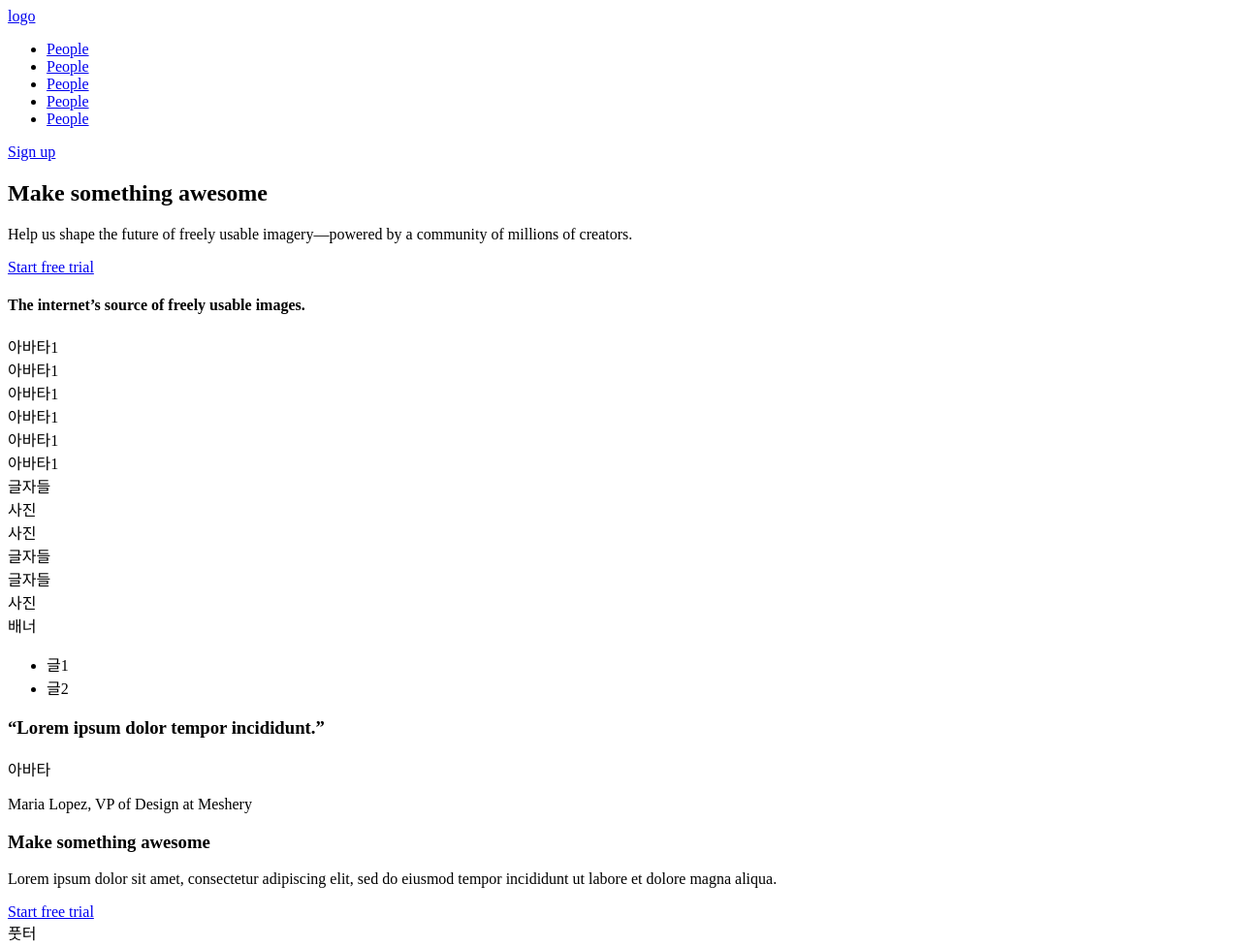
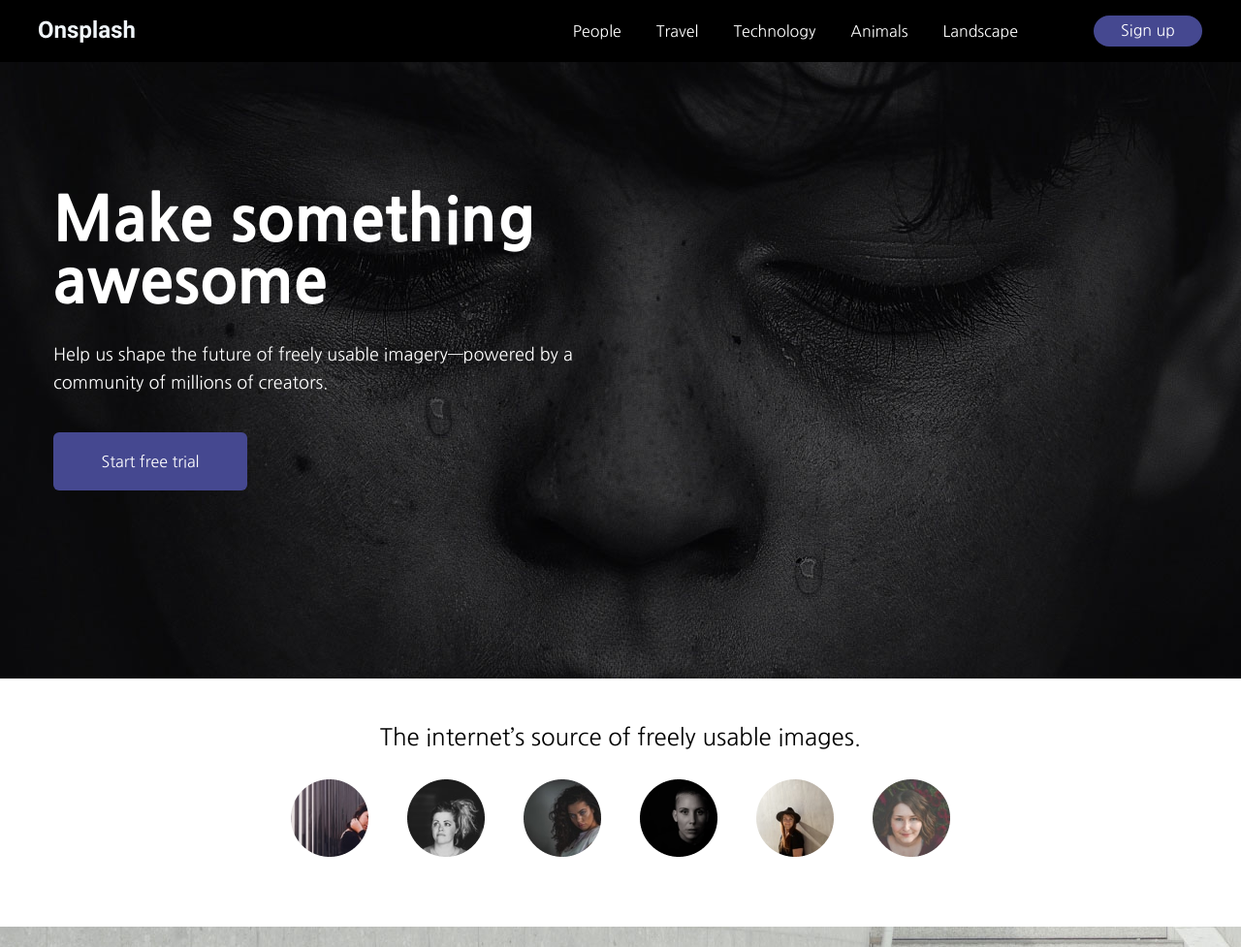
Before and after one commit to harimbu/homepage_01, a plain HTML site: page index.html in a window 1280 px wide. Shown: the top 977 px of the page at 97% size. Drawn offline with Linux system fonts and the light colour scheme.

Commit message:
homepage 01

```diff
--- /dev/null
+++ b/css/main.css
@@ -0,0 +1,184 @@
+@import url('https://fonts.googleapis.com/css2?family=Nanum+Gothic:wght@400;700;800&display=swap');
+
+body {
+  font-family: 'Nanum Gothic', sans-serif;
+  font-size: 16px;
+}
+
+a {
+  color: inherit;
+  text-decoration: none;
+}
+
+img {
+  display: block;
+}
+
+.btn {
+  display: block;
+  font-size: 14;
+  background: #454890;
+  width: 112px;
+  height: 32px;
+  border-radius: 32px;
+  color: #fff;
+  text-align: center;
+  line-height: 30px;
+}
+
+/* header */
+.header {
+  height: 64px;
+  display: flex;
+  align-items: center;
+  color: #fff;
+  background: #000;
+  padding: 0 40px;
+  box-sizing: border-box;
+  position: fixed;
+  top: 0;
+  left: 0;
+  width: 100%;
+}
+
+.header ul {
+  display: flex;
+  margin-right: 60px;
+}
+
+.header ul li a {
+  display: block;
+  padding: 0 18px;
+  height: 64px;
+  line-height: 64px;
+}
+
+.header .logo {
+  margin-right: auto;
+}
+
+/* container */
+.container {
+  width: 1170px;
+  margin: 0 auto;
+}
+
+/* slide */
+.slide_container {
+  height: 700px;
+  background: url('../images/bg_01.jpg') no-repeat;
+  background-position: center;
+  background-size: cover;
+  color: #fff;
+}
+
+.container.slide {
+  display: flex;
+  height: 700px;
+  justify-content: center;
+  flex-direction: column;
+}
+
+.slide_container h2 {
+  font-size: 64px;
+  font-weight: 800;
+}
+
+.slide_container p {
+  font-size: 18px;
+  padding: 30px 0 36px;
+  line-height: 1.6;
+}
+
+.slide_btn {
+  display: block;
+  width: 200px;
+  height: 60px;
+  background: #454890;
+  line-height: 60px;
+  text-align: center;
+  border-radius: 6px;
+}
+
+/* content */
+.content {
+}
+
+/* section_01 */
+.sec_01 .container {
+  display: flex;
+  flex-direction: column;
+  align-items: center;
+  justify-content: center;
+  padding: 48px 0 72px;
+}
+
+.sec_01 .container h4 {
+  font-size: 24px;
+  padding-bottom: 32px;
+}
+
+.sec_01 .avatar {
+  display: flex;
+}
+
+.sec_01 .avatar div {
+  margin: 0 20px;
+}
+
+/* section_02 */
+.section.sec_02 {
+  height: 600px;
+  background: url('../images/bg_02.jpg') no-repeat;
+  background-position: center;
+  background-size: cover;
+  box-sizing: border-box;
+  padding: 135px 0;
+}
+
+.sec_02 .container {
+  background: red;
+  padding: 0 100px;
+  box-sizing: border-box;
+  display: flex;
+  justify-content: space-between;
+}
+
+.section .text {
+  background: yellow;
+  width: 470px;
+}
+
+.section .text h4 {
+  font-size: 32px;
+  margin-bottom: 24px;
+}
+
+.section .text p.txt_01 {
+  font-size: 18px;
+  margin-bottom: 30px;
+}
+
+.section .text p:last-child {
+  font-size: 13px;
+  color: #666;
+  margin-bottom: 30px;
+}
+
+.section .text .avatar {
+  display: flex;
+  align-items: center;
+}
+
+.section .text .avatar img {
+  width: 40px;
+  margin-right: 14px;
+}
+
+.section .text .avatar span {
+  font-size: 14px;
+}
+
+.sec_02 .photo {
+  width: 470px;
+}
--- /dev/null
+++ b/css/reset.css
@@ -0,0 +1,129 @@
+/* http://meyerweb.com/eric/tools/css/reset/
+   v2.0 | 20110126
+   License: none (public domain)
+*/
+
+html,
+body,
+div,
+span,
+applet,
+object,
+iframe,
+h1,
+h2,
+h3,
+h4,
+h5,
+h6,
+p,
+blockquote,
+pre,
+a,
+abbr,
+acronym,
+address,
+big,
+cite,
+code,
+del,
+dfn,
+em,
+img,
+ins,
+kbd,
+q,
+s,
+samp,
+small,
+strike,
+strong,
+sub,
+sup,
+tt,
+var,
+b,
+u,
+i,
+center,
+dl,
+dt,
+dd,
+ol,
+ul,
+li,
+fieldset,
+form,
+label,
+legend,
+table,
+caption,
+tbody,
+tfoot,
+thead,
+tr,
+th,
+td,
+article,
+aside,
+canvas,
+details,
+embed,
+figure,
+figcaption,
+footer,
+header,
+hgroup,
+menu,
+nav,
+output,
+ruby,
+section,
+summary,
+time,
+mark,
+audio,
+video {
+  margin: 0;
+  padding: 0;
+  border: 0;
+  font-size: 100%;
+  font: inherit;
+  vertical-align: baseline;
+}
+/* HTML5 display-role reset for older browsers */
+article,
+aside,
+details,
+figcaption,
+figure,
+footer,
+header,
+hgroup,
+menu,
+nav,
+section {
+  display: block;
+}
+body {
+  line-height: 1;
+}
+ol,
+ul {
+  list-style: none;
+}
+blockquote,
+q {
+  quotes: none;
+}
+blockquote:before,
+blockquote:after,
+q:before,
+q:after {
+  content: '';
+  content: none;
+}
+table {
+  border-collapse: collapse;
+  border-spacing: 0;
+}
--- a/index.html
+++ b/index.html
@@ -4,57 +4,79 @@
     <meta charset="UTF-8" />
     <meta name="viewport" content="width=device-width, initial-scale=1.0" />
     <title>hompae 01</title>
+    <link rel="stylesheet" href="./css/reset.css" />
+    <link rel="stylesheet" href="./css/main.css" />
   </head>
   <body>
     <!-- header -->
     <div class="header">
-      <a href="#" class="logo">logo</a>
+      <a href="#" class="logo"><img src="./images/logo.png" alt="로고" /></a>
       <ul>
         <li><a href="#">People</a></li>
-        <li><a href="#">People</a></li>
-        <li><a href="#">People</a></li>
-        <li><a href="#">People</a></li>
-        <li><a href="#">People</a></li>
+        <li><a href="#">Travel</a></li>
+        <li><a href="#">Technology</a></li>
+        <li><a href="#">Animals</a></li>
+        <li><a href="#">Landscape</a></li>
       </ul>
-      <a href="#">Sign up</a>
+      <div class="btn">
+        <a href="#">Sign up</a>
+      </div>
     </div>
 
     <!-- slide -->
-    <div class="slide">
-      <div class="text">
-        <h2>Make something awesome</h2>
+    <div class="slide_container">
+      <div class="container slide">
+        <h2>Make something<br />awesome</h2>
         <p>
-          Help us shape the future of freely usable imagery—powered by a
+          Help us shape the future of freely usable imagery—powered by a<br />
           community of millions of creators.
         </p>
-        <a href="#" class="btn">Start free trial</a>
+        <a href="#" class="slide_btn">Start free trial</a>
       </div>
     </div>
 
     <div class="content">
       <!-- section_01 -->
-      <div class="section">
-        <h4>The internet’s source of freely usable images.</h4>
-        <div class="avatar">
-          <div>아바타1</div>
-          <div>아바타1</div>
-          <div>아바타1</div>
-          <div>아바타1</div>
-          <div>아바타1</div>
-          <div>아바타1</div>
+      <div class="section sec_01">
+        <div class="container">
+          <h4>The internet’s source of freely usable images.</h4>
+          <div class="avatar">
+            <div><img src="./images/avator_01.png" alt="아바타" /></div>
+            <div><img src="./images/avator_02.png" alt="아바타" /></div>
+            <div><img src="./images/avator_03.png" alt="아바타" /></div>
+            <div><img src="./images/avator_04.png" alt="아바타" /></div>
+            <div><img src="./images/avator_05.png" alt="아바타" /></div>
+            <div><img src="./images/avator_06.png" alt="아바타" /></div>
+          </div>
         </div>
       </div>
 
       <!-- section_02 -->
-      <div class="section">
+      <div class="section sec_02">
         <div class="container">
-          <div class="text">글자들</div>
-          <div class="photo">사진</div>
+          <div class="text">
+            <h4>Institutions join Unsplash</h4>
+            <p class="txt_01">
+              We launched Unsplash for Brands, a new kind of advertising for the
+              internet. One that doesn't have to be annoying or creepy to work.
+            </p>
+            <p class="txt_02">
+              Lorem ipsum dolor sit amet, consectetur adipiscing elit, sed do
+              eiusmod tempor incididunt ut labore et dolore magna aliqua.
+            </p>
+            <div class="avatar">
+              <img src="./images/avator_05.png" alt="아바타" />
+              <span>Dhaka Oke, Product Designer</span>
+            </div>
+          </div>
+          <div class="photo">
+            <img src="./images/photo_01.png" alt="" />
+          </div>
         </div>
       </div>
 
       <!-- section_03 -->
-      <div class="section">
+      <div class="section sec_03">
         <div class="container">
           <div class="photo">사진</div>
           <div class="text">글자들</div>
@@ -62,7 +84,7 @@
       </div>
 
       <!-- section_04 -->
-      <div class="section">
+      <div class="section sec_04">
         <div class="container">
           <div class="text">글자들</div>
           <div class="photo">사진</div>
@@ -70,7 +92,7 @@
       </div>
 
       <!-- section_05 -->
-      <div class="section">
+      <div class="section sec_05">
         <div class="container">
           <div class="banner">배너</div>
           <ul>
@@ -81,14 +103,14 @@
       </div>
 
       <!-- section_06 -->
-      <div class="section">
+      <div class="section sec_06">
         <h3>“Lorem ipsum dolor tempor incididunt.”</h3>
         <div>아바타</div>
         <p>Maria Lopez, VP of Design at Meshery</p>
       </div>
 
       <!-- section_07 -->
-      <div class="section">
+      <div class="section sec_07">
         <h3>Make something awesome</h3>
         <p>
           Lorem ipsum dolor sit amet, consectetur adipiscing elit, sed do
@@ -98,6 +120,50 @@
       </div>
     </div>
 
-    <div contenteditable="footer">풋터</div>
+    <div class="footer">
+      <div class="container">
+        <div class="left">
+          <div class="bottom_logo">하단로고</div>
+          <p class="copyright">© 2010 — 2020</p>
+          <p>Privacy — Terms</p>
+        </div>
+        <div class="right">
+          <ul class="bottom_menu">
+            <li>
+              <a href="#">Product</a>
+              <ul>
+                <li><a href="#">Product</a></li>
+                <li><a href="#">Product</a></li>
+                <li><a href="#">Product</a></li>
+              </ul>
+            </li>
+            <li>
+              <a href="#">Features</a>
+              <ul>
+                <li><a href="#">Features</a></li>
+                <li><a href="#">Features</a></li>
+                <li><a href="#">Features</a></li>
+              </ul>
+            </li>
+            <li>
+              <a href="#">Resources</a>
+              <ul>
+                <li><a href="#">Resources</a></li>
+                <li><a href="#">Resources</a></li>
+                <li><a href="#">Resources</a></li>
+              </ul>
+            </li>
+            <li>
+              <a href="#">Company</a>
+              <ul>
+                <li><a href="#">Company</a></li>
+                <li><a href="#">Company</a></li>
+                <li><a href="#">Company</a></li>
+              </ul>
+            </li>
+          </ul>
+        </div>
+      </div>
+    </div>
   </body>
 </html>
```
Also changed, not shown: images/avator_01.png (added), images/avator_02.png (added), images/avator_03.png (added), images/avator_04.png (added), images/avator_05.png (added), images/avator_06.png (added), images/banner_img.png (added), images/bg_01.jpg (added), images/bg_02.jpg (added), images/bg_03.jpg (added), images/logo.png (added), images/photo02.png (added), images/photo_01.png (added), images/photo_03.png (added).
